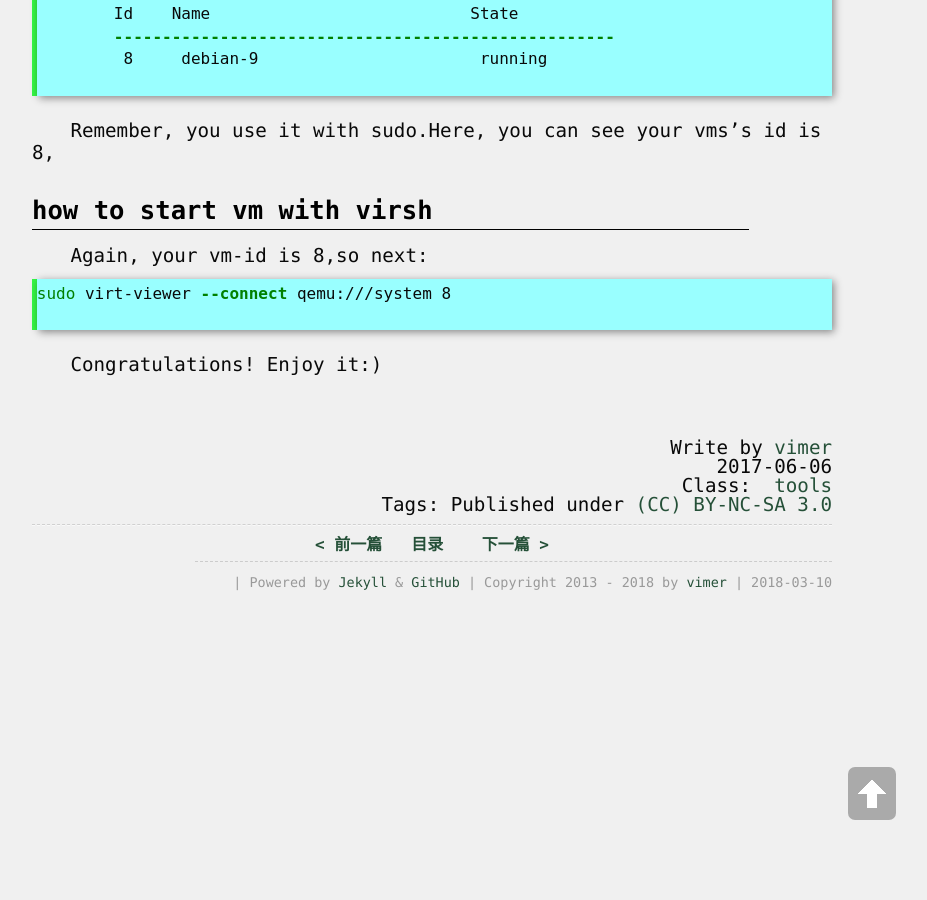
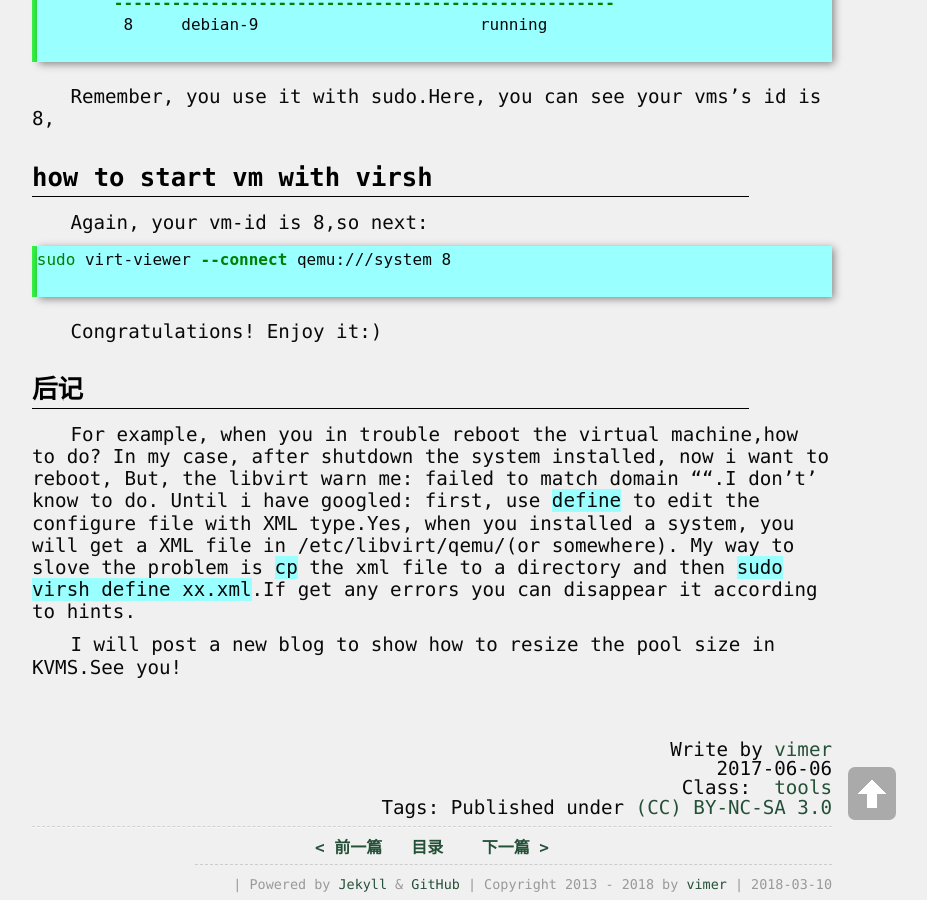
Before and after one commit to yuzibo/yuzibo.github.io, a Jekyll site: the page built from _posts/2017-06-06-how_to_get_started_with_libvirt_on_debian.md, in a window 1280 px wide and 900 px high, scrolled down 6271 px. Shown: the whole window, without its empty margins (208-1135 px from the left). Built offline with Jekyll 4.4.1, drawn with Linux system fonts in a browser that asks for light colours; comment, search, counter and statistics services are not loaded; some of the changed text lies outside the part shown.

````diff
--- a/_posts/2017-06-06-how_to_get_started_with_libvirt_on_debian.md
+++ b/_posts/2017-06-06-how_to_get_started_with_libvirt_on_debian.md
@@ -263,7 +263,7 @@
 
 `--disk=pool=devel,size=10,format=qcow2` means it have 10GB space disk to support your VMs.
 
-``
+
 
 # Managing a vitual machine
 This is my first wrong step to try it.I missed it.
@@ -305,3 +305,12 @@
 ```
 
 Congratulations! Enjoy it:)
+
+
+# 后记
+For example, when you in trouble reboot the virtual machine,how to do?
+In my case, after shutdown the system installed, now i want to reboot,
+But, the libvirt warn me: failed to match domain "".I don't' know to do.
+Until i have googled: first, use `define` to edit the configure file with XML type.Yes, when you installed a system, you will get a XML file in /etc/libvirt/qemu/(or somewhere). My way to slove the problem is `cp` the xml file to a directory and then `sudo virsh define xx.xml`.If get any errors you can disappear it according to hints.
+
+I will post a new blog to show how to resize the pool size in KVMS.See you!
````
Also changed, not shown: other parts of _posts/2017-06-06-how_to_get_started_with_libvirt_on_debian.md (+1 -1 lines).
